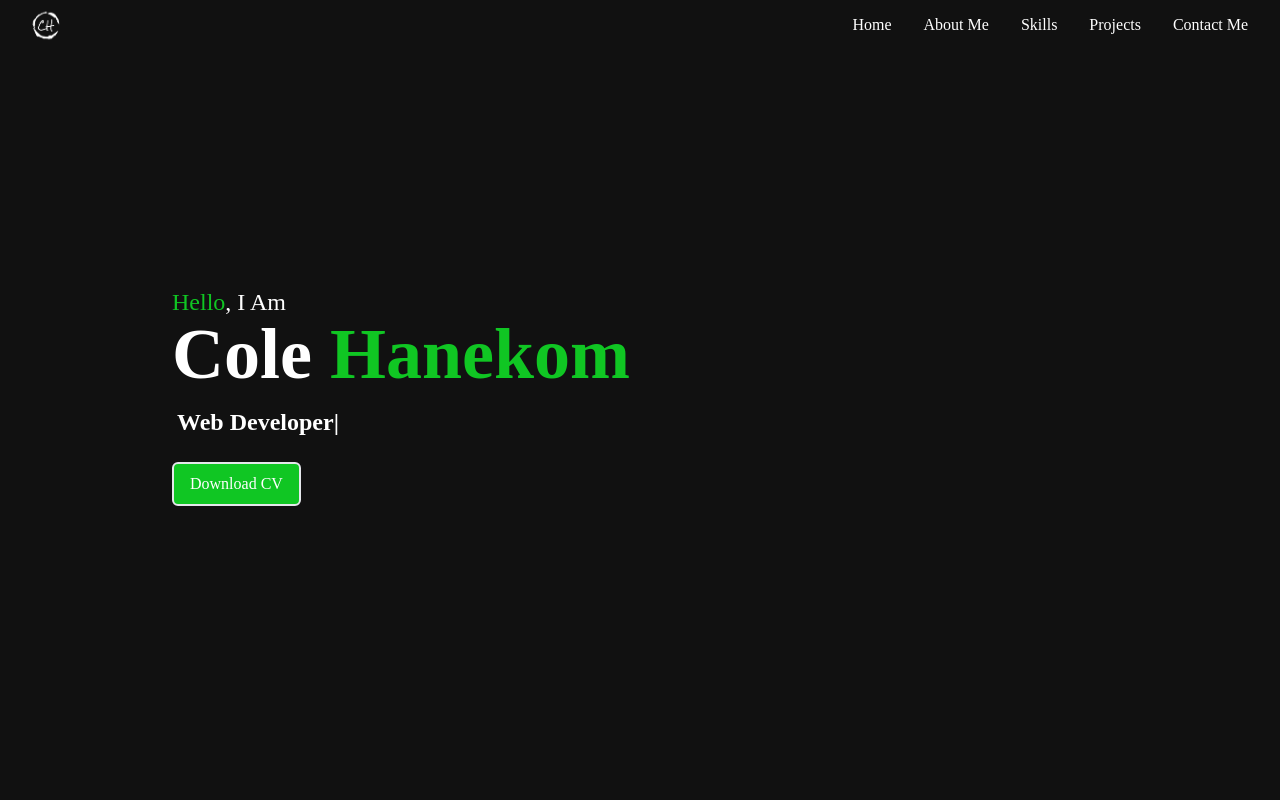
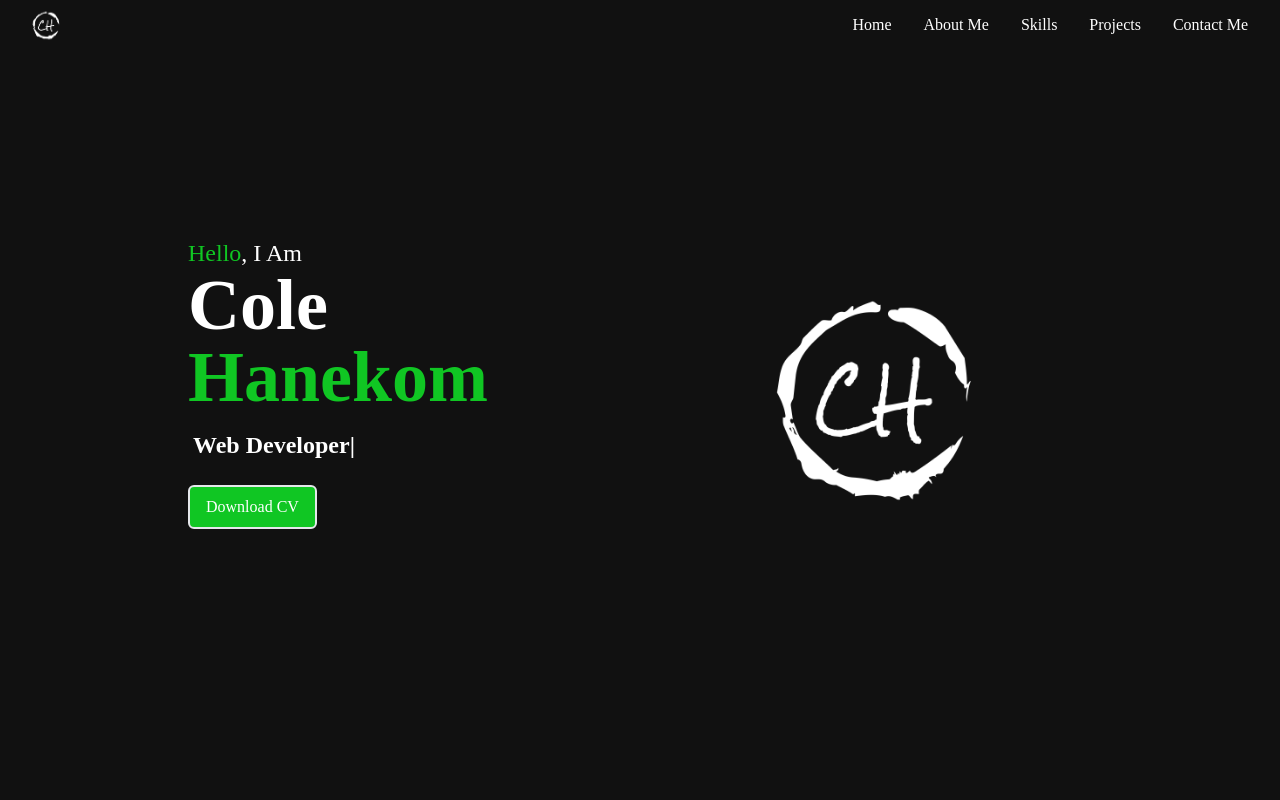
Before and after one commit to colehanekom/React-profile, a React (Vite) app: page / in a window 1280 px wide. Shown: the top 800 px of the page. Built offline with nearby package versions, Linux system fonts and the light colour scheme.

Commit message:
Added logo to Home.jsx

```diff
--- a/src/components/Home.jsx
+++ b/src/components/Home.jsx
@@ -1,12 +1,17 @@
 import React from 'react'
 import CV from '../assets/Cole Hanekom CV.pdf'
 import {TypeAnimation} from 'react-type-animation'
+import Logo from '../assets/ch-logo.png'
 
 const Home = () => {
   return (
     <div name='home' className='w-full h-screen bg-[#111111]'>
         {/*container*/}
         <div className='max-w-[1000px] mx-auto px-8 flex flex-col justify-center h-full'>
+
+
+            <div className='max-w-[1000px] w-full grid sm:grid-cols-2 gap-8 px-4'>
+            <div>
             <p className='text-2xl text-white'><span className='text-[#10C623]'>Hello</span>, I Am</p>
             <h1 className='text-7xl sm:7xl font-bold text-white'>Cole <span className='text-[#10C623]'>Hanekom</span></h1>
            <div> {/*<h2 className='text-2xl sm:7xl py-4 font-semibold text-white'>Full Stack Developer</h2>*/}
@@ -34,10 +39,17 @@ const Home = () => {
               <button className='text-white border-2 bg-[#10C623] px-4 py-2 my-2 rounded-md flex items-center '>Download CV</button>
             </a>
             </div>
+             </div>
+
+              <div>
+                <img src={Logo} alt="Logo" style={{width:'450px'}}/>
+              </div>
+
+
+          </div>
         </div>
     </div>
+    )
+  }
 
-  )
-}
-
-export default Home
+  export default Home
```
